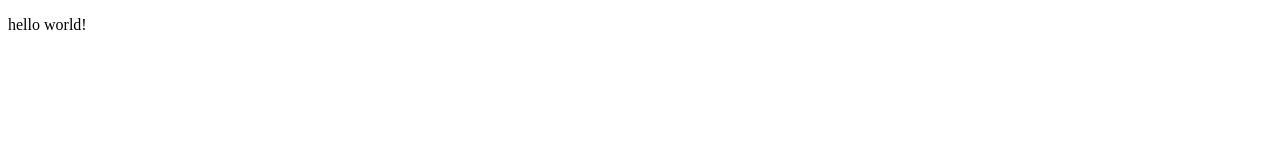
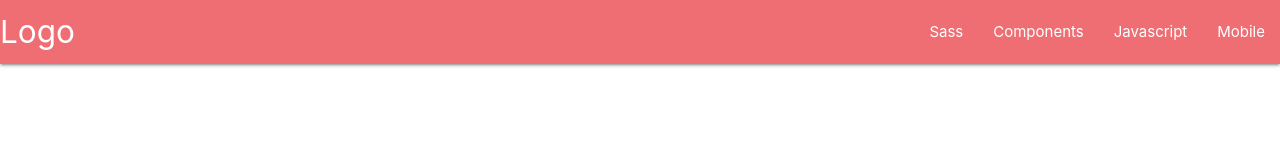
Before and after one commit to aliasghar20221401/test10, a plain HTML site: page index.html in a window 1280 px wide. Drawn offline with Linux system fonts and the light colour scheme.

Commit message:
fourth version

```diff
--- a/assets/js/main.js
+++ b/assets/js/main.js
@@ -0,0 +1,4 @@
+document.addEventListener('DOMContentLoaded', function () {
+    var elems = document.querySelectorAll('.sidenav');
+    var instances = M.Sidenav.init(elems, {});
+});
--- a/index.html
+++ b/index.html
@@ -5,14 +5,34 @@
     <meta charset="UTF-8">
     <meta name="viewport" content="width=device-width, initial-scale=1.0">
     <title>FrontEnd Project</title>
-    <link rel="stylesheet" type="text/css" href="assets/styles/css/style.css">
-    <script src="assets/js/main.js"></script>
+    <link href="https://fonts.googleapis.com/icon?family=Material+Icons" rel="stylesheet">
+    <link rel="stylesheet" type="text/css" href="assets/libs/materialize/css/materialize.css">
+    <script src="assets/libs/materialize/js/materialize.js"></script>
 </head>
 
 <body>
-    <p>
-        hello world!
-    </p>
+
+    <nav>
+        <div class="nav-wrapper">
+            <a href="#!" class="brand-logo">Logo</a>
+            <a href="#" data-target="mobile-demo" class="sidenav-trigger"><i
+                    class="material-icons">add_to_photos</i></a>
+            <ul class="right hide-on-med-and-down">
+                <li><a href="sass.html">Sass</a></li>
+                <li><a href="badges.html">Components</a></li>
+                <li><a href="collapsible.html">Javascript</a></li>
+                <li><a href="mobile.html">Mobile</a></li>
+            </ul>
+        </div>
+    </nav>
+
+    <ul class="sidenav" id="mobile-demo">
+        <li><a href="sass.html">Sass</a></li>
+        <li><a href="badges.html">Components</a></li>
+        <li><a href="collapsible.html">Javascript</a></li>
+        <li><a href="mobile.html">Mobile</a></li>
+    </ul>
+    <script src="assets/js/main.js"></script>
 </body>
 
 </html>
```
